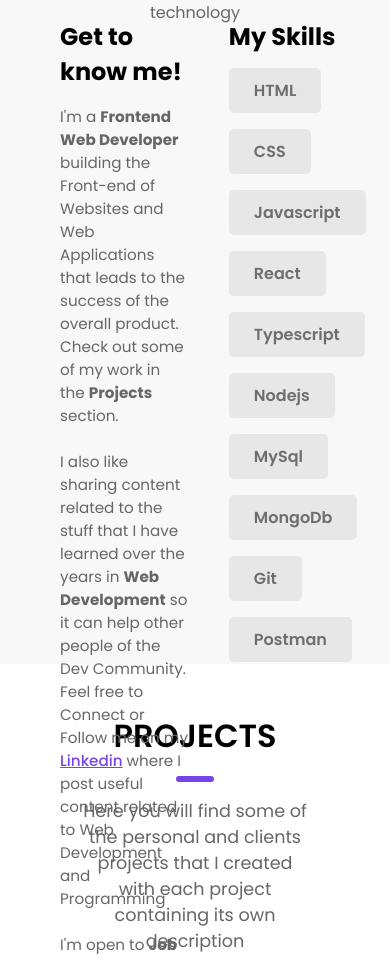
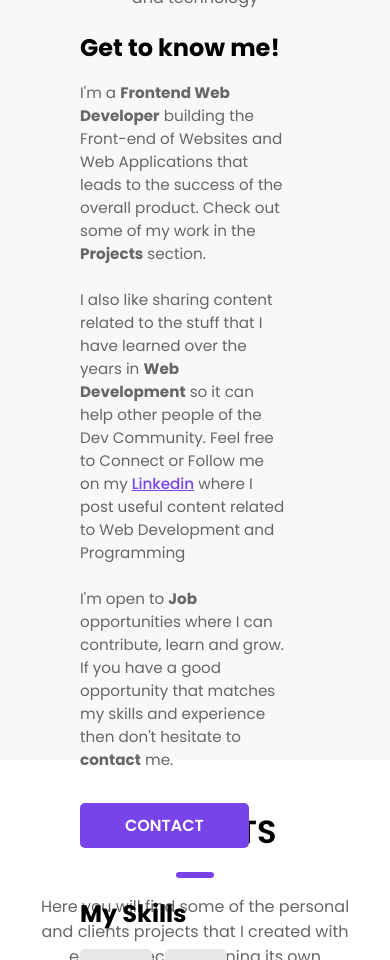
Before and after one commit to tejalbangali/Portfolio-Application, a React (Vite) app: page / in a window 390 px wide. Shown: the part 1040-2000 px from the top of the page. Built offline with nearby package versions, Linux system fonts and the light colour scheme.

Commit message:
made responsive till 900px

```diff
--- a/src/components/AboutMe/AboutMe.module.css
+++ b/src/components/AboutMe/AboutMe.module.css
@@ -164,3 +164,44 @@
     margin: 0.1rem 0;
   }
 }
+
+@media (width < 900px) {
+  .aboutMeContainer {
+    padding-bottom: 7rem;
+  }
+
+  .aboutMeSection > p {
+    width: 80%;
+  }
+
+  .aboutMeSubContainer {
+    margin: 1rem 5rem;
+    display: block;
+    align-content: center;
+    position: absolute;
+    top: 22%;
+  }
+
+  .knowMeSection {
+    width: 90%;
+    padding-bottom: 3rem;
+  }
+
+  .skills {
+    width: auto;
+  }
+
+  .skills ul {
+    margin: 1rem 0;
+    display: flex;
+    flex-wrap: wrap;
+    gap: 0.8rem;
+    justify-content: left;
+  }
+
+  .skillsLi button {
+    padding: 5px 15px;
+    font-weight: 600;
+    border-radius: 5px;
+  }
+}
--- a/src/components/Footer/Footer.module.css
+++ b/src/components/Footer/Footer.module.css
@@ -100,3 +100,9 @@ footer {
     letter-spacing: 0.1rem;
   }
 }
+
+@media (width < 900px) {
+  .containerFooter {
+    padding: 1rem 1rem 0 1rem;
+  }
+}
--- a/src/components/Projects/Projects.module.css
+++ b/src/components/Projects/Projects.module.css
@@ -142,3 +142,40 @@
     max-width: 38rem;
   }
 }
+
+@media (width < 900px) {
+  .projectAbout {
+    padding-bottom: 4rem;
+  }
+
+  .projectAbout > p {
+    margin: 1rem 2rem 0 2rem;
+    font-size: 1rem;
+    width: 80%;
+  }
+
+  .projectListImagesSubContainer {
+    padding: 1rem 0;
+    width: 70%;
+    text-align: center;
+    margin: 0 auto;
+  }
+
+  .projectListImagesSubContainer > p {
+    margin: 0.8rem 0;
+    font-size: 1rem;
+  }
+
+  .projectListImages > li {
+    display: block;
+    align-items: center;
+    padding-bottom: 5rem;
+    margin: 0 auto;
+  }
+
+  .projectListImages img {
+    max-width: 45rem;
+    display: block;
+    margin: auto;
+  }
+}
```
